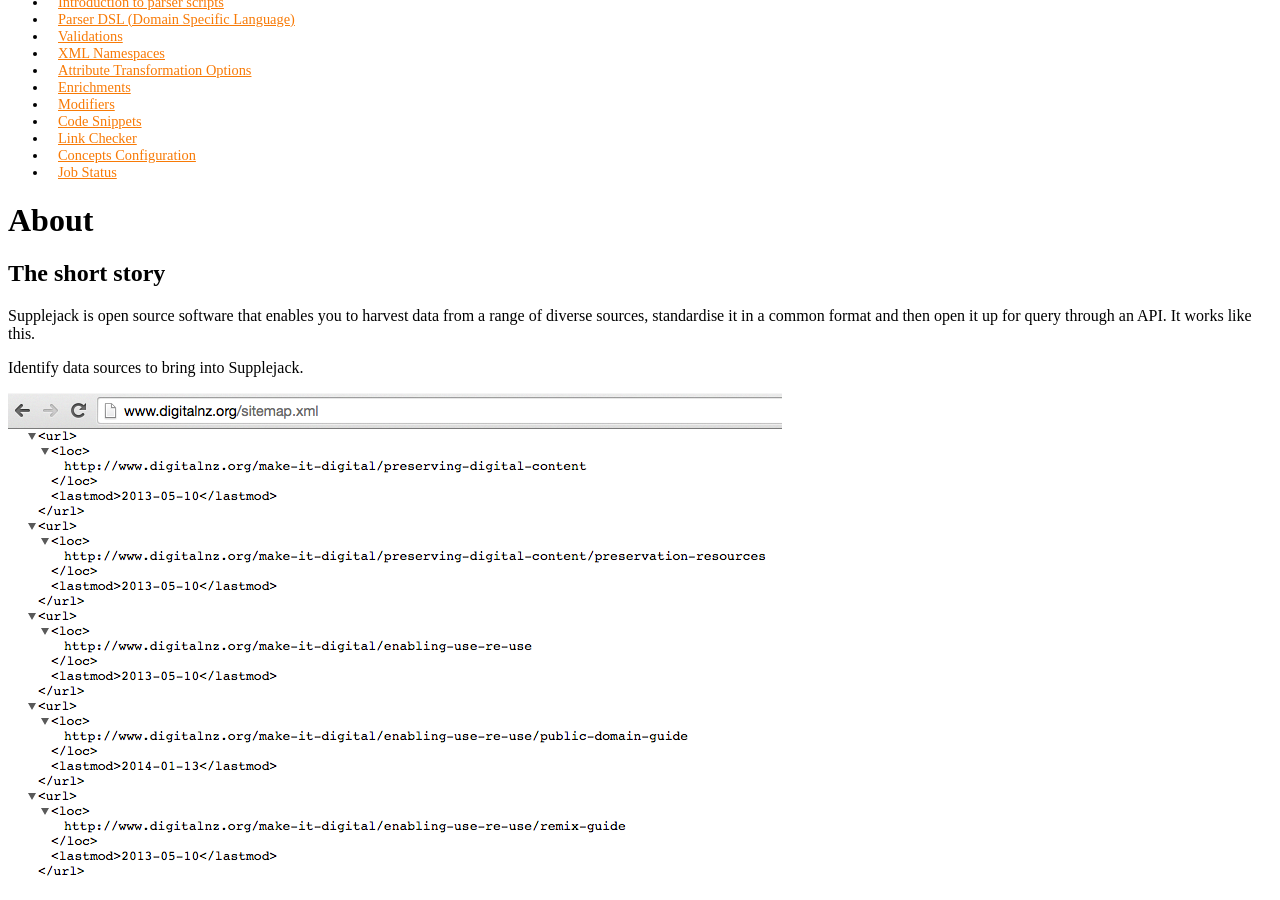
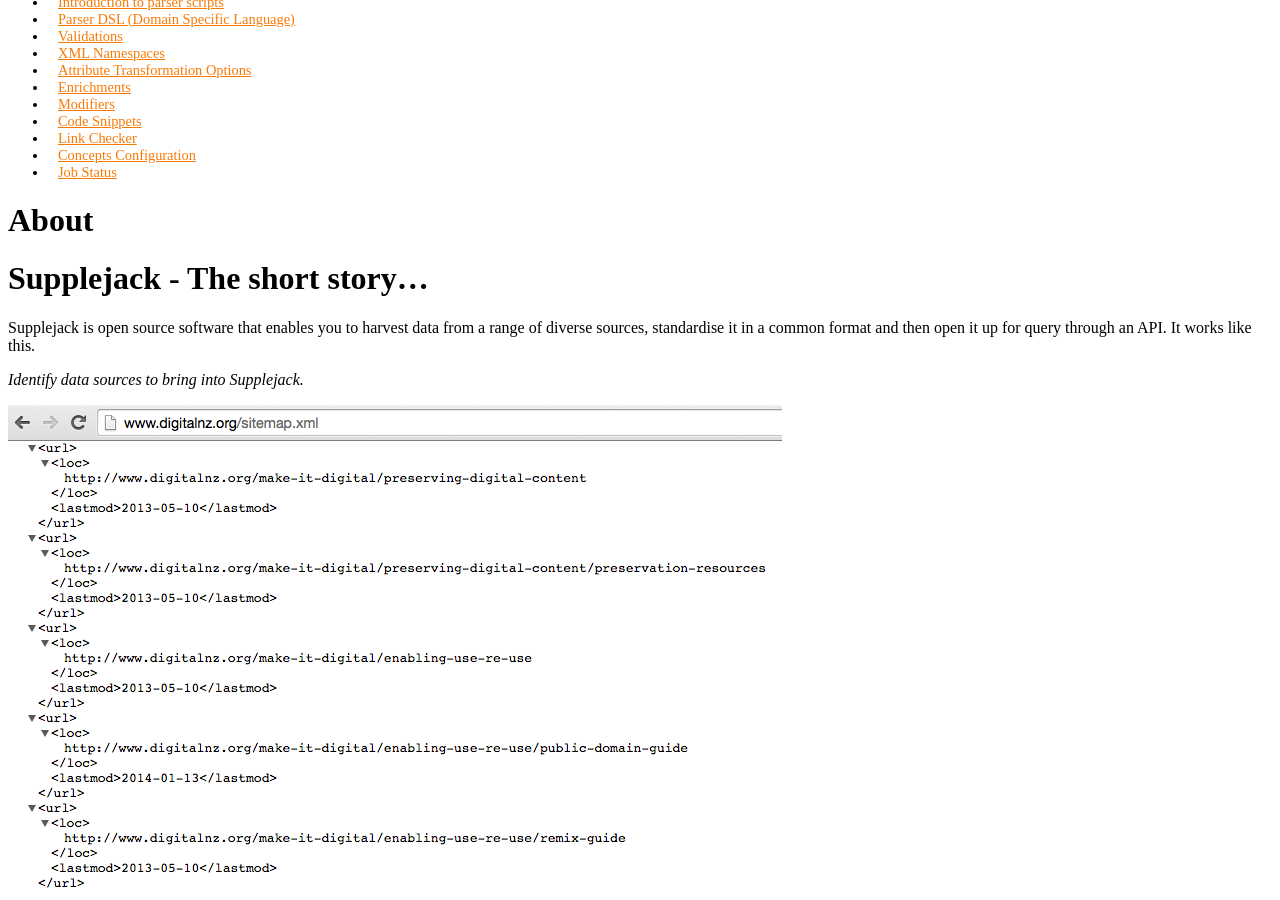
Before and after one commit to DigitalNZ/supplejack, a Jekyll site: the page built from about.md, in a window 1280 px wide and 900 px high, scrolled down 535 px. Built offline with Jekyll 4.4.1, drawn with Linux system fonts in a browser that asks for light colours; Markdown is read by kramdown in place of the engine named in the settings; a style sheet for code colours, icons or effects is not loaded; some of the changed text lies outside the part shown.

Commit message:
Updated About formatting

```diff
--- a/about.md
+++ b/about.md
@@ -4,29 +4,29 @@
 category: supplejack
 ---
 
-## The short story
+# Supplejack - The short story...
 
 Supplejack is open source software that enables you to harvest data from a range of diverse sources, standardise it in a common format and then open it up for query through an API. It works like this.
 
-Identify data sources to bring into Supplejack.
+*Identify data sources to bring into Supplejack.*
 
 ![DigitalNZ Parser](images/dnz-source.png)
 
-Create parser scripts to extract and transform data from your sources.
+*Create parser scripts to extract and transform data from your sources.*
 
 ![DigitalNZ Parser](images/dnz-parser.png)
 
-Preview how the data will be stored in your MongoDB database and get surfaced through your API.
+*Preview how the data will be stored in your MongoDB database and get surfaced through your API.*
 
 ![DigitalNZ Parser](images/preview-dnz.png)
 
-Schedule regular harvests or run them on demand.
+*Schedule regular harvests or run them on demand.*
 
 ![DigitalNZ Parser](images/scheduled-jobs.png)
 
-Build cool stuff on top of your Supplejack APIs or open them up to other developers.
+*Build cool stuff on top of your Supplejack APIs or open them up to other developers.*
 
-## The long story
+# Supplejack - The long story...
 
 ### History
 
```
